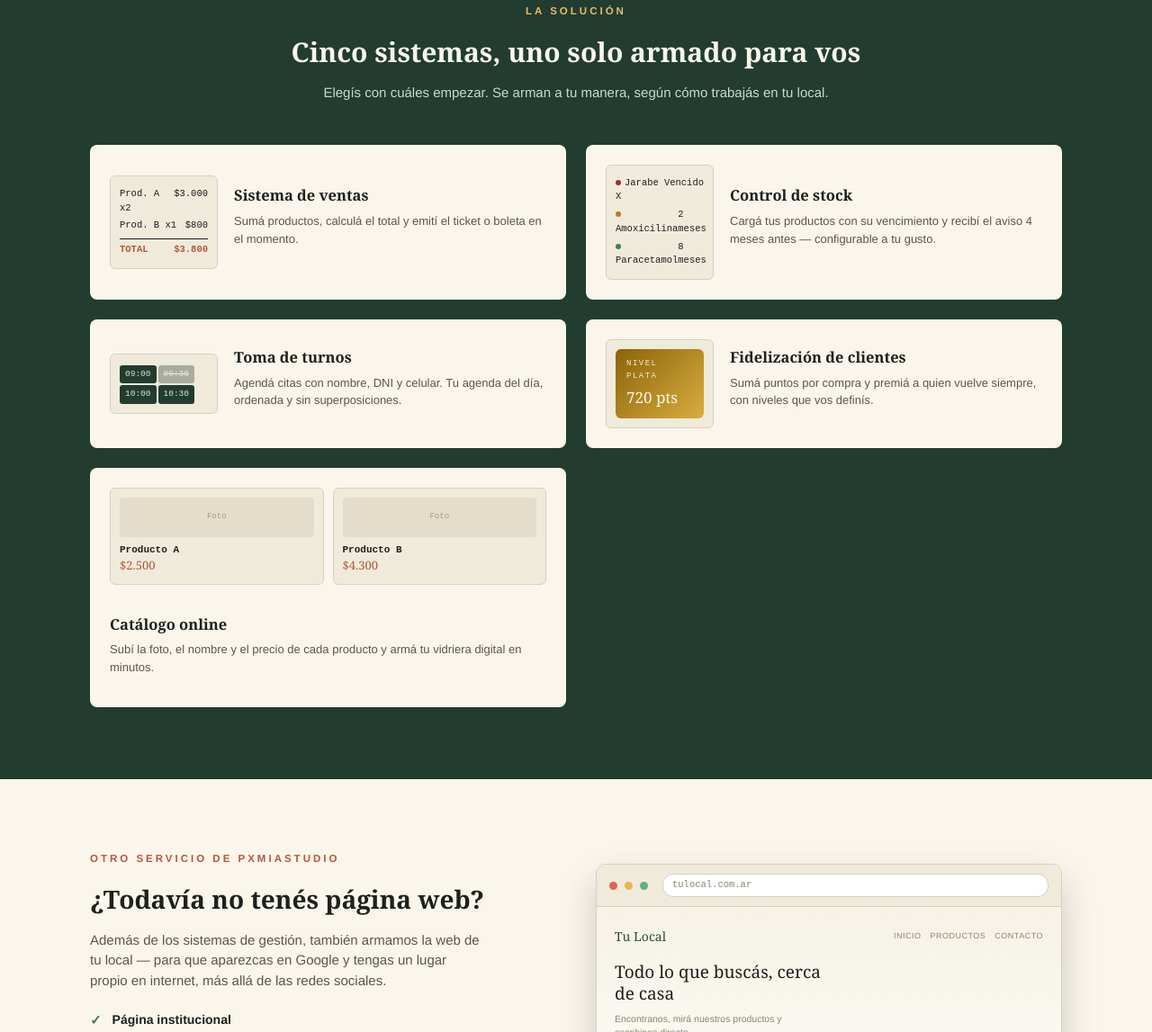
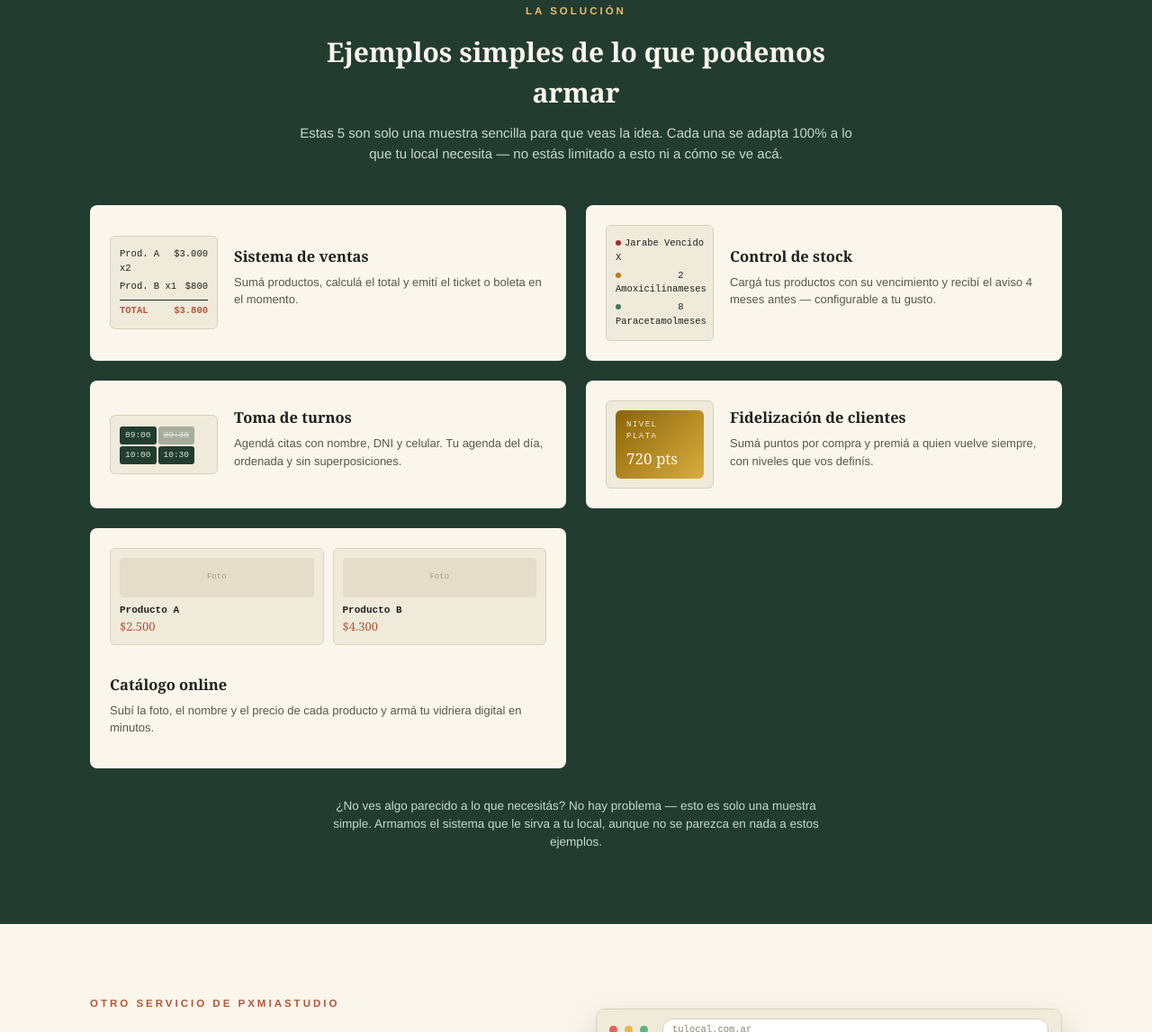
Before and after one commit to Pelu-garmendia/pxmiastudio, a plain HTML site: page index.html in a window 1280 px wide. Shown: the part 1600-2747 px from the top of the page at 90% size. Drawn offline with Linux system fonts and the light colour scheme.

Commit message:
Add files via upload

```diff
--- a/index.html
+++ b/index.html
@@ -717,8 +717,8 @@
   <div class="container">
     <div class="section-head reveal">
       <div class="eyebrow">La solución</div>
-      <h2>Cinco sistemas, uno solo armado para vos</h2>
-      <p>Elegís con cuáles empezar. Se arman a tu manera, según cómo trabajás en tu local.</p>
+      <h2>Ejemplos simples de lo que podemos armar</h2>
+      <p>Estas 5 son solo una muestra sencilla para que veas la idea. Cada una se adapta 100% a lo que tu local necesita — no estás limitado a esto ni a cómo se ve acá.</p>
     </div>
     <div class="module-grid reveal-stagger">
 
@@ -789,6 +789,10 @@
       </div>
 
     </div>
+
+    <p style="text-align:center; max-width:560px; margin:32px auto 0; font-size:13.5px; color:#c9d9cd;">
+      ¿No ves algo parecido a lo que necesitás? No hay problema — esto es solo una muestra simple. Armamos el sistema que le sirva a tu local, aunque no se parezca en nada a estos ejemplos.
+    </p>
   </div>
 </section>
 
```
